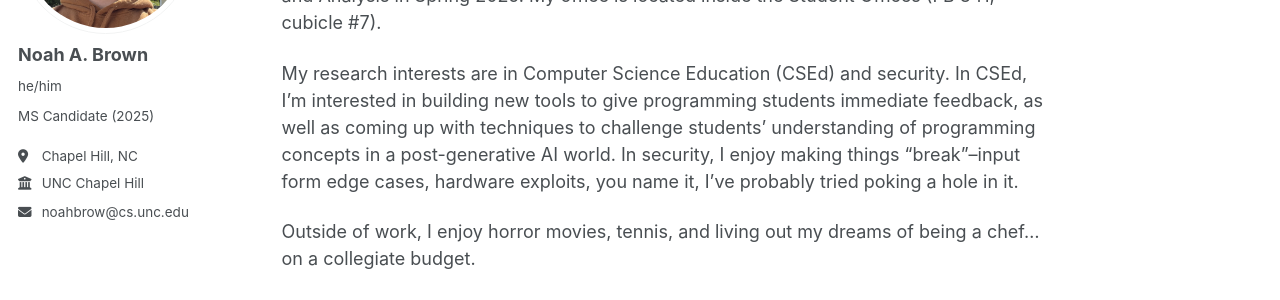
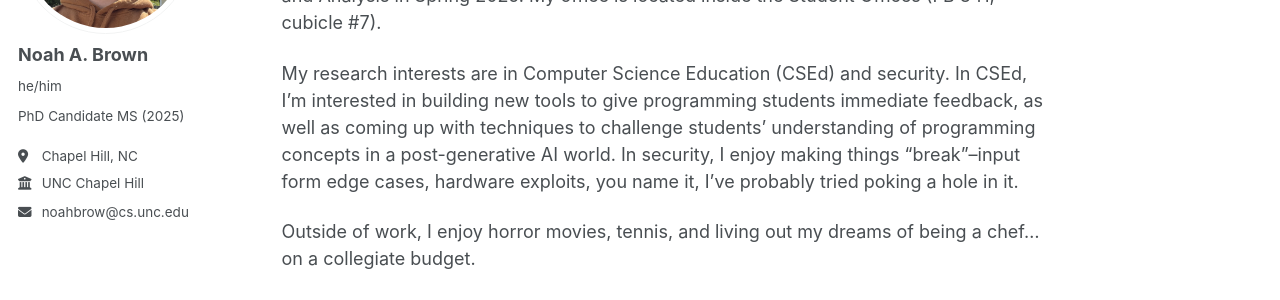
Before and after one commit to nabrown8/nabrown8.github.io, a Jekyll site: the page built from _pages/about.md, in a window 1280 px wide. Shown: the part 247-547 px from the top of the page. Built offline with Jekyll 4.4.1, drawn with Linux system fonts in a browser that asks for light colours.

Commit message:
begone bots

```diff
--- a/_config.yml
+++ b/_config.yml
@@ -24,11 +24,11 @@
   avatar           : "profile.jpg"
   name             : "Noah A. Brown"
   pronouns         : "he/him"
-  bio              : "MS Candidate (2025)"
+  bio              : "PhD Candidate \r\n MS (2025)"
   location         : "Chapel Hill, NC"
   employer         : "UNC Chapel Hill"
   uri              : # URL
-  email            : "noahbrow@cs.unc.edu"
+  email            : "noahbrow [at] cs [dot] unc [dot] edu"
 
   # Academic websites
   arxiv            : # URL - Update with the correct link to your profile
```
